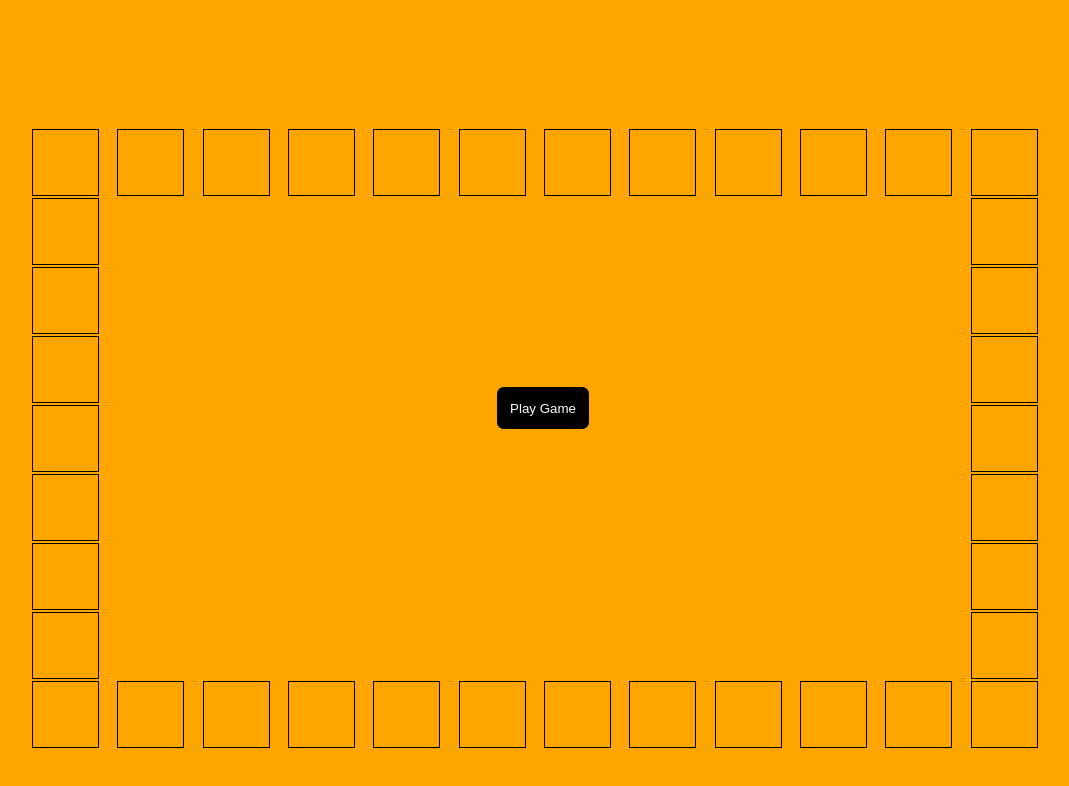
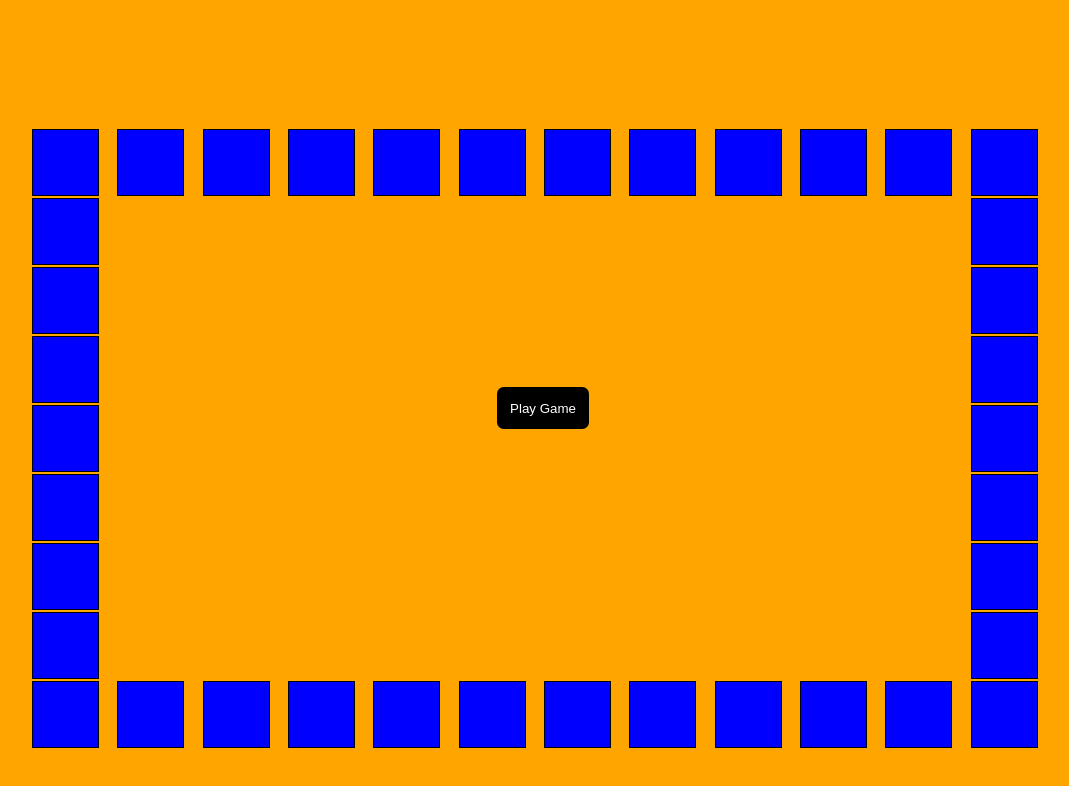
Before and after one commit to NickWill24/Dragon-ballZ-Sayian-boardGame, a plain HTML site: page index.html in a window 1280 px wide. Shown: the whole page, without its empty margins (105-1174 px from the left). Drawn offline with Linux system fonts and the light colour scheme.

Commit message:
style the cell of the gameboard

```diff
--- a/style.css
+++ b/style.css
@@ -18,6 +18,7 @@ p{
     width: 65px;
     margin: 1px;
     border: 1px solid black;
+    background-color: blue;
 }
 
 .game-board {
```
Also changed, not shown: script.js (+13 -0 lines).
